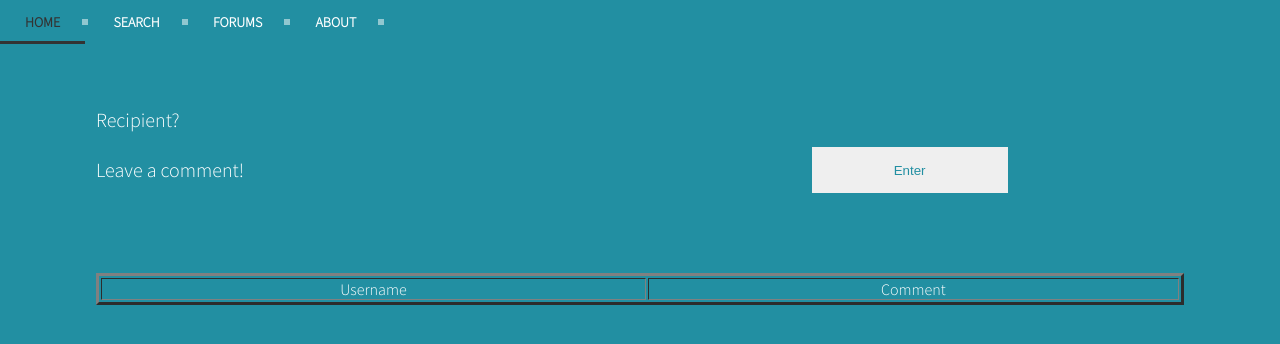
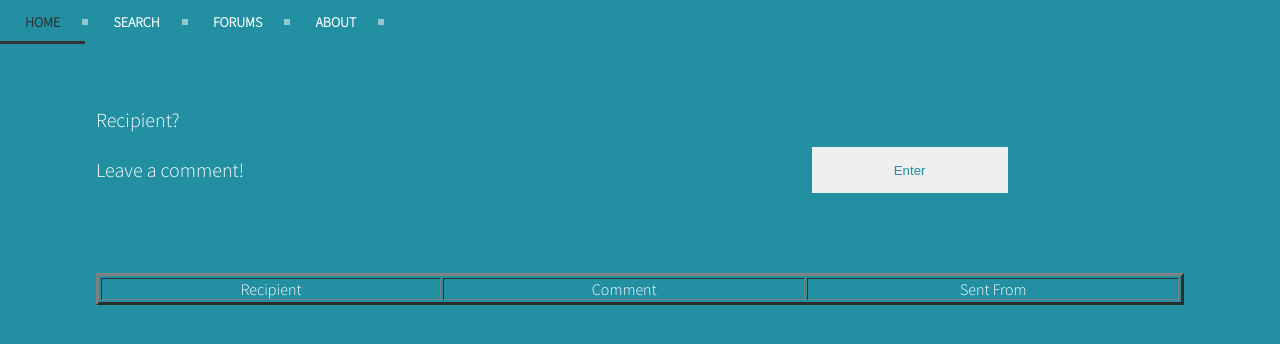
Before and after one commit to komarnickolas/board-game-sharing, a website: page public/Forums.html in a window 1280 px wide. Drawn offline with nearby package versions, Linux system fonts and the light colour scheme; no server answers.

Commit message:
Added column and better labels to forum table.

```diff
--- a/public/Forums.html
+++ b/public/Forums.html
@@ -61,8 +61,9 @@
       <button id='btn'>Enter </button>
     </div>
     <table id='table' border= '3px #035f70'>
-      <th id='user'>Username</th>
+      <th id='user'>Recipient</th>
       <th id='comment'>Comment</th>
+      <th id='from'>Sent From</th>
     </table>
     <script src='js/database.js'></script>
     <script src='js/Forums.js'></script>
```
